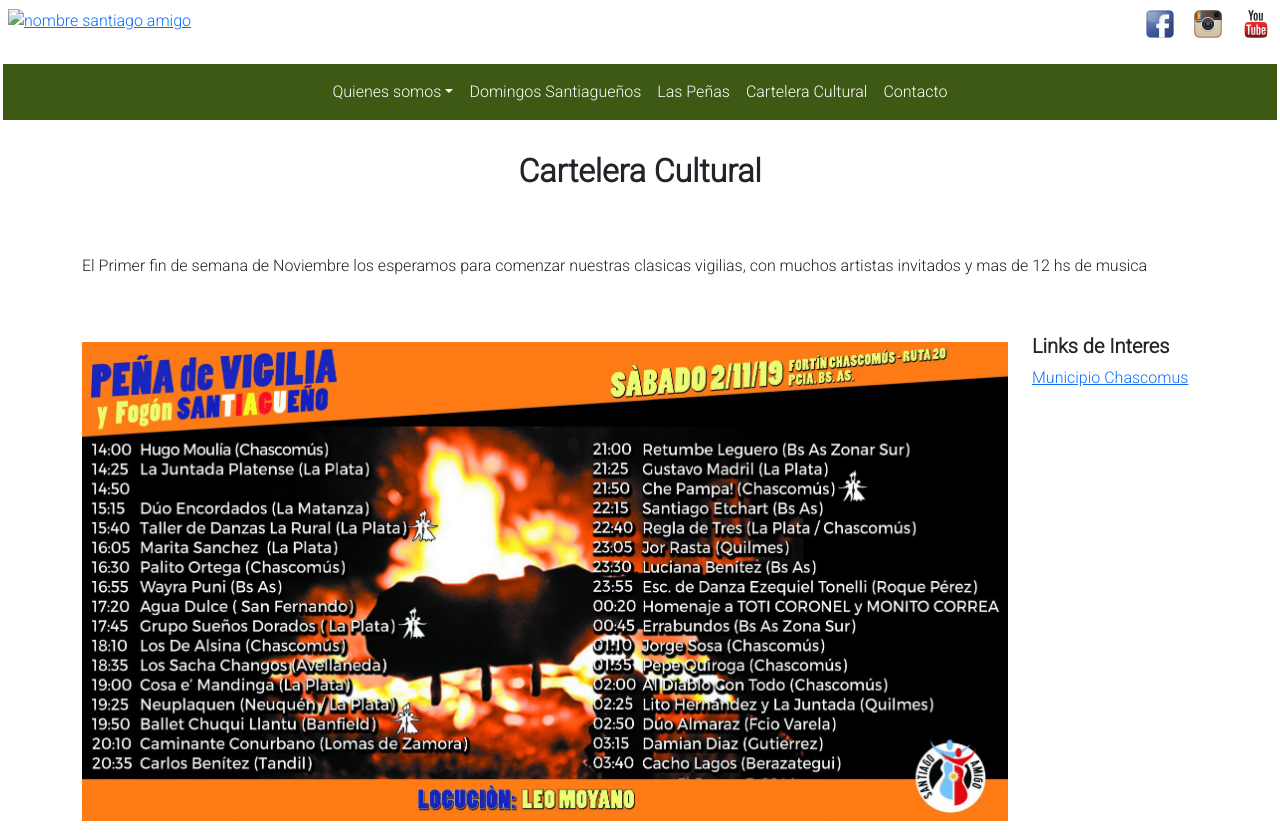
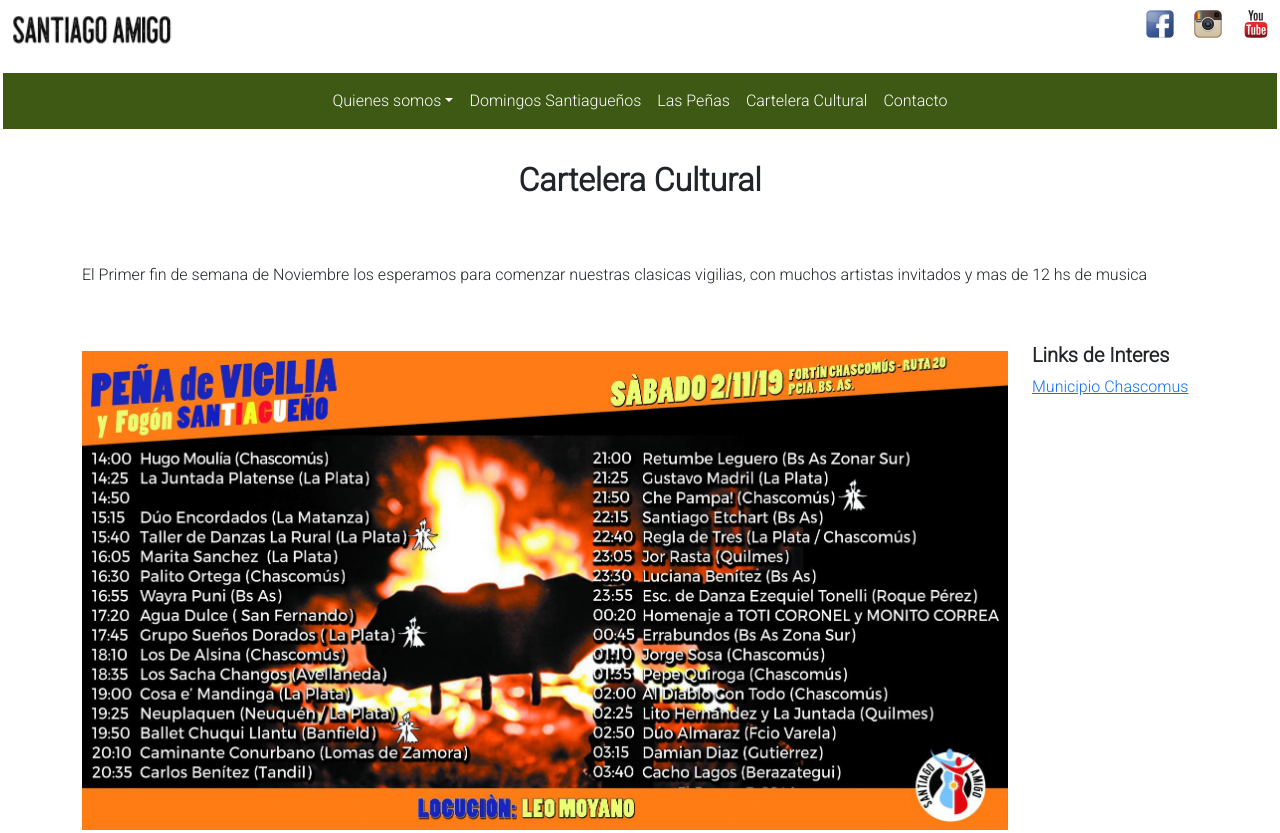
Before and after one commit to GiYani/SantiagoAmigo, a plain HTML site: page secciones/cartelera_cultural.html in a window 1280 px wide. Shown: the top 833 px of the page. Drawn offline with nearby package versions, Linux system fonts and the light colour scheme.

Commit message:
arreglo de archivo imgen

```diff
--- a/secciones/cartelera_cultural.html
+++ b/secciones/cartelera_cultural.html
@@ -17,7 +17,7 @@
   <header class="header">
   <div class="d-flex bd-highlight mb-3">
       <div class="me-auto p-2 bd-highlight"> <a href="../index.html">
-           <img src="imagen/santiago.png" alt="nombre santiago amigo" width= 100% class=""></a> </div>
+           <img src="../imagen/santiago.png" alt="nombre santiago amigo" width= 100% class=""></a> </div>
       <div class="p-2 bd-highlight">   <a href="https://www.facebook.com/santiagoamigoo">
           <img src="../imagen/iconfacebook.png" alt="" width=100% height=""></a> </div>
       <div class="p-2 bd-highlight">    <a href="https://www.instagram.com/santiagoamigoo"/>
```
Also changed, not shown: secciones/domingo_santiagueño.html (+1 -1 lines), secciones/penias.html (+1 -1 lines), secciones/quienes_somos.html (+1 -1 lines).
